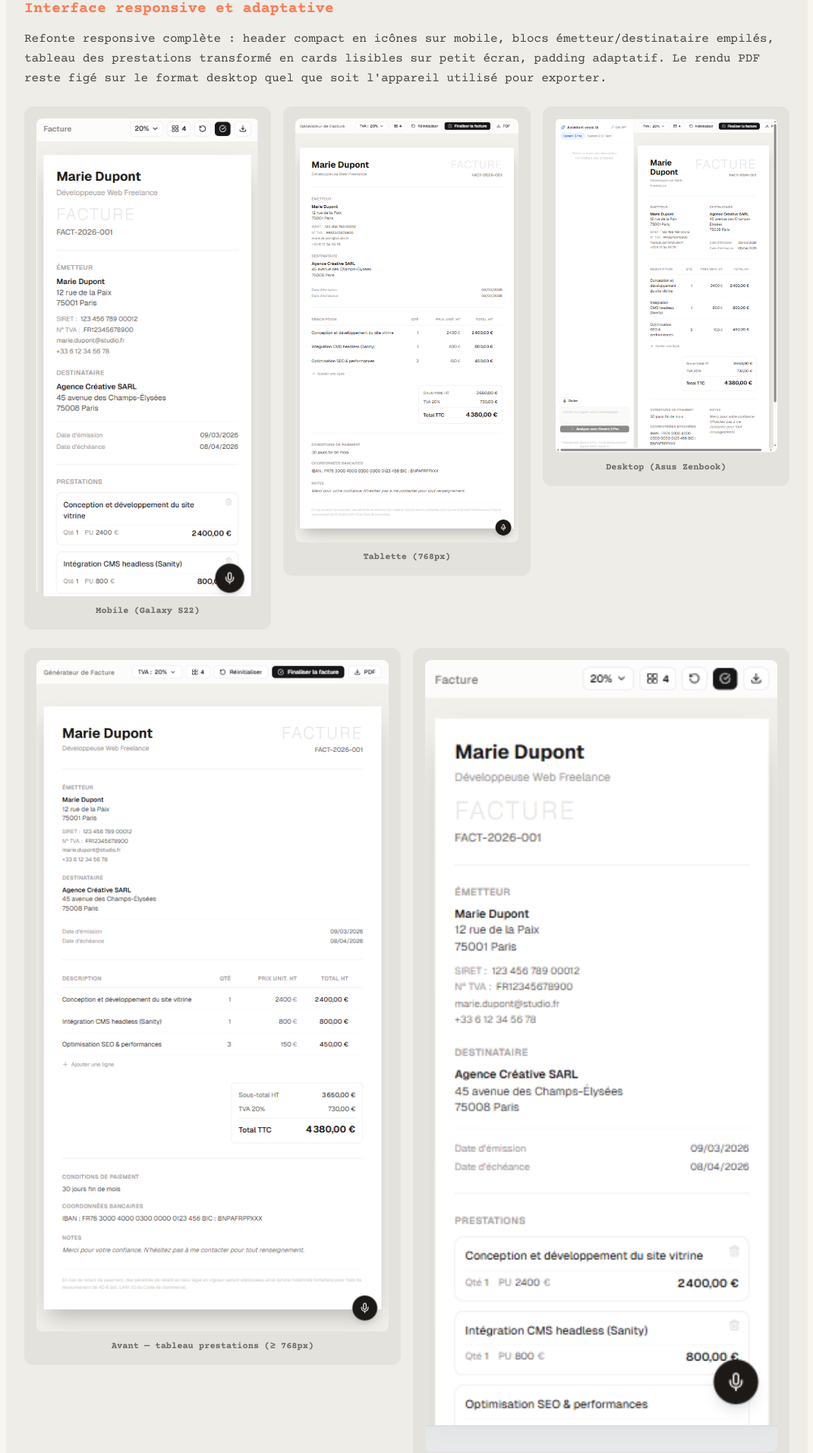
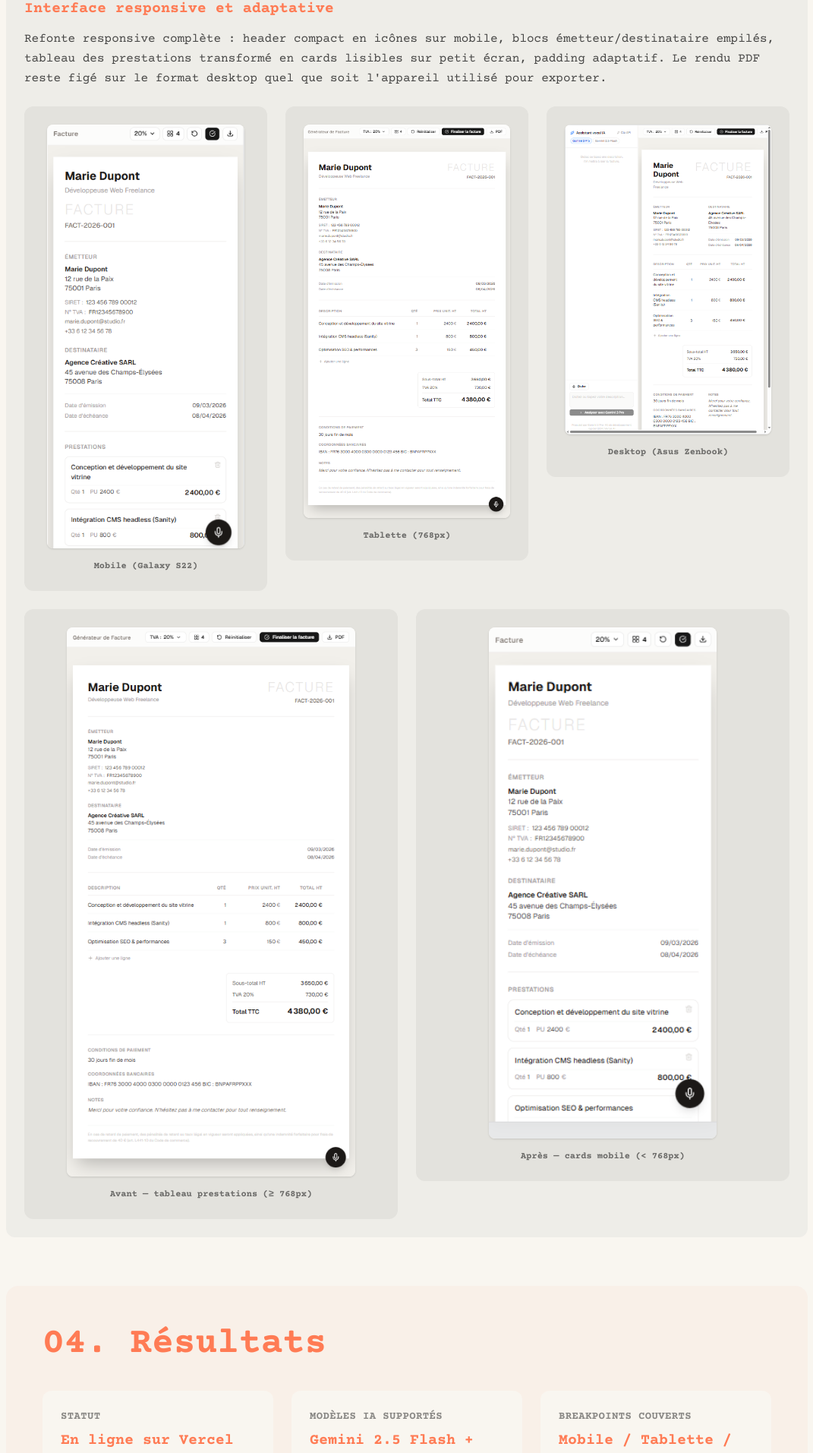
Before and after one commit to dbolas/portfolio-belondjo, a Next.js app: page /projets/generateur-factures in a window 1280 px wide. Shown: the part 3799-5712 px from the top of the page at 76% size, without its empty margins (104-1175 px from the left). Built offline with nearby package versions, Linux system fonts and the light colour scheme.

Commit message:
fix(case-study): corrige pixelisation visuels triptyque et avant/apres
- max-width par image limite a la taille d affichage native (plus d upscaling)
- quality={95} et sizes prop pour Next.js Image
- centrage dans le cadre + shadow-sm pour finition pro

```diff
--- a/app/projets/generateur-factures/page.tsx
+++ b/app/projets/generateur-factures/page.tsx
@@ -188,71 +188,81 @@ export default function GenerateurFacturesPage() {
                   reste figé sur le format desktop quel que soit l&apos;appareil utilisé pour exporter.
                 </p>
 
-                {/* Triptyque responsive — mobile (Galaxy S22) / tablette (TODO) / desktop (Asus Zenbook) */}
-                <div className="grid grid-cols-1 md:grid-cols-3 gap-4 mt-6 items-start">
-                  <div className="bg-dark/5 rounded-xl p-4 flex flex-col items-center">
-                    <div className="w-full bg-cream rounded-lg overflow-hidden">
+                {/* Triptyque responsive — mobile (Galaxy S22) / tablette (img-768-1024) / desktop (Asus Zenbook) */}
+                <div className="grid grid-cols-1 md:grid-cols-3 gap-6 mt-6 items-start">
+                  <div className="bg-dark/5 rounded-xl p-6 flex flex-col items-center">
+                    <div className="w-full max-w-[260px] bg-cream rounded-lg overflow-hidden shadow-sm">
                       <Image
                         src="/images/generateur-factures/mockup-mobile.png"
                         alt="Aperçu mobile (Galaxy S22) — blocs émetteur/destinataire empilés et prestations en cards"
                         width={600}
                         height={1200}
+                        quality={95}
+                        sizes="(max-width: 768px) 80vw, 260px"
                         className="w-full h-auto"
                       />
                     </div>
-                    <p className="text-center text-dark/60 font-bold text-xs mt-3">Mobile (Galaxy S22)</p>
+                    <p className="text-center text-dark/60 font-bold text-xs mt-4">Mobile (Galaxy S22)</p>
                   </div>
-                  <div className="bg-dark/5 rounded-xl p-4 flex flex-col items-center">
-                    <div className="w-full bg-cream rounded-lg overflow-hidden">
+                  <div className="bg-dark/5 rounded-xl p-6 flex flex-col items-center">
+                    <div className="w-full max-w-[320px] bg-cream rounded-lg overflow-hidden shadow-sm">
                       <Image
                         src="/images/generateur-factures/mockup-tablet.png"
                         alt="Aperçu tablette (768px) — facture en colonne unique avec tableau des prestations conservé"
                         width={768}
                         height={1024}
+                        quality={95}
+                        sizes="(max-width: 768px) 80vw, 320px"
                         className="w-full h-auto"
                       />
                     </div>
-                    <p className="text-center text-dark/60 font-bold text-xs mt-3">Tablette (768px)</p>
+                    <p className="text-center text-dark/60 font-bold text-xs mt-4">Tablette (768px)</p>
                   </div>
-                  <div className="bg-dark/5 rounded-xl p-4 flex flex-col items-center">
-                    <div className="w-full bg-cream rounded-lg overflow-hidden">
+                  <div className="bg-dark/5 rounded-xl p-6 flex flex-col items-center">
+                    <div className="w-full max-w-[420px] bg-cream rounded-lg overflow-hidden shadow-sm">
                       <Image
                         src="/images/generateur-factures/mockup-desktop.png"
                         alt="Aperçu desktop (Asus Zenbook) — assistant vocal à gauche, facture à droite"
                         width={1200}
                         height={1600}
+                        quality={95}
+                        sizes="(max-width: 768px) 80vw, 420px"
                         className="w-full h-auto"
                       />
                     </div>
-                    <p className="text-center text-dark/60 font-bold text-xs mt-3">Desktop (Asus Zenbook)</p>
+                    <p className="text-center text-dark/60 font-bold text-xs mt-4">Desktop (Asus Zenbook)</p>
                   </div>
                 </div>
 
                 {/* Comparatif format prestations — Avant (table ≥ 768px) / Après (cards < 768px) */}
-                <div className="grid grid-cols-1 md:grid-cols-2 gap-4 mt-6 items-start">
-                  <div className="bg-dark/5 rounded-xl p-4 flex flex-col items-center">
-                    <div className="w-full bg-cream rounded-lg overflow-hidden">
+                <div className="grid grid-cols-1 md:grid-cols-2 gap-6 mt-6 items-start">
+                  <div className="bg-dark/5 rounded-xl p-6 flex flex-col items-center">
+                    <div className="w-full max-w-[380px] bg-cream rounded-lg overflow-hidden shadow-sm">
                       <Image
                         src="/images/generateur-factures/mockup-tablet.png"
                         alt="Avant — prestations en tableau classique (description, qté, prix, total) sur tablette et desktop"
                         width={768}
                         height={1024}
+                        quality={95}
+                        sizes="(max-width: 768px) 90vw, 380px"
                         className="w-full h-auto"
                       />
                     </div>
-                    <p className="text-center text-dark/60 font-bold text-xs mt-3">Avant — tableau prestations (≥ 768px)</p>
+                    <p className="text-center text-dark/60 font-bold text-xs mt-4">Avant — tableau prestations (≥ 768px)</p>
                   </div>
-                  <div className="bg-dark/5 rounded-xl p-4 flex flex-col items-center">
-                    <div className="w-full bg-cream rounded-lg overflow-hidden">
+                  <div className="bg-dark/5 rounded-xl p-6 flex flex-col items-center">
+                    <div className="w-full max-w-[300px] bg-cream rounded-lg overflow-hidden shadow-sm">
                       <Image
                         src="/images/generateur-factures/mockup-mobile-cards.png"
                         alt="Après — prestations transformées en cards lisibles sur mobile (iPhone 14 Pro)"
                         width={600}
                         height={1200}
+                        quality={95}
+                        sizes="(max-width: 768px) 80vw, 300px"
                         className="w-full h-auto"
                       />
                     </div>
-                    <p className="text-center text-dark/60 font-bold text-xs mt-3">Après — cards mobile (&lt; 768px)</p>
+                    <p className="text-center text-dark/60 font-bold text-xs mt-4">Après — cards mobile (&lt; 768px)</p>
                   </div>
                 </div>
               </div>
```
